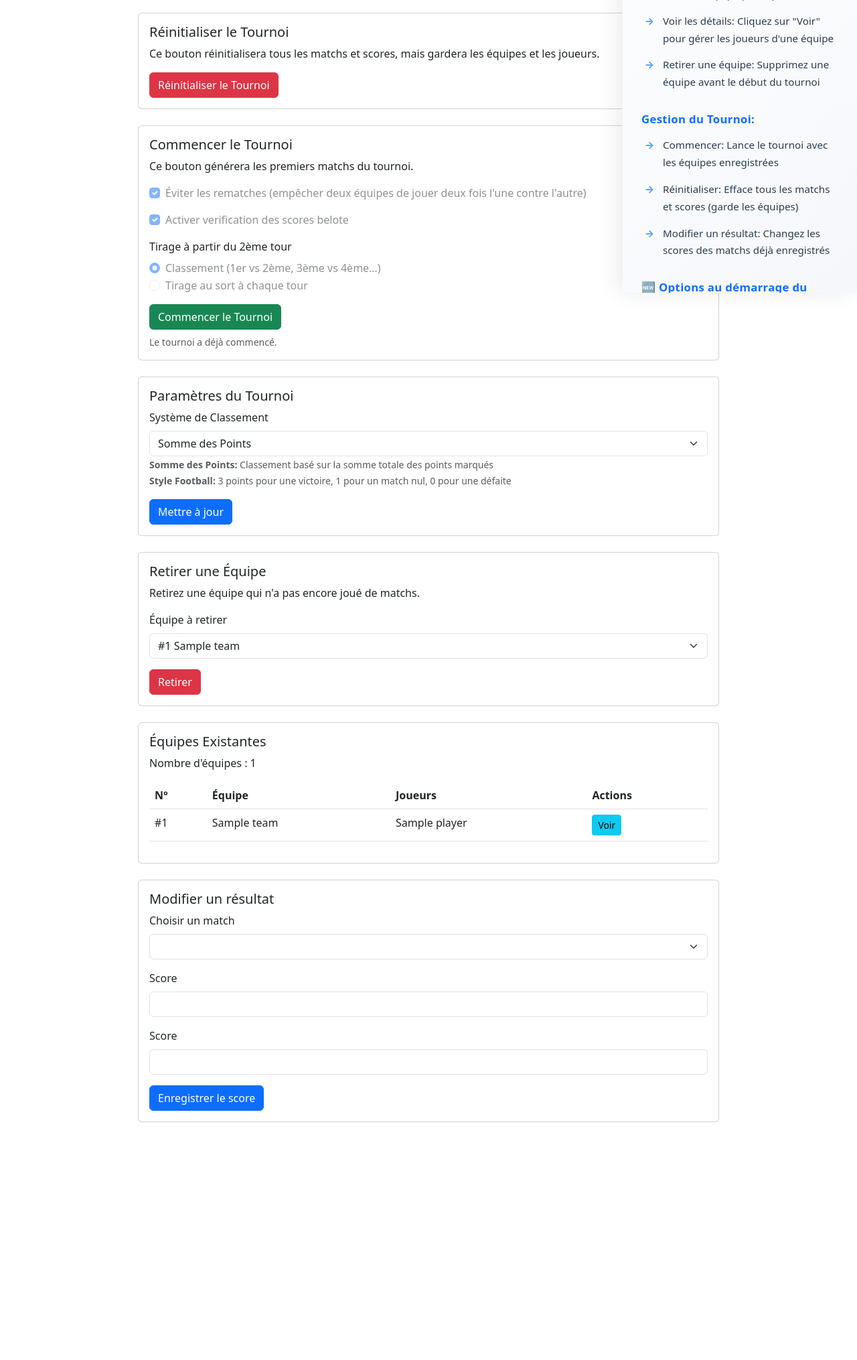
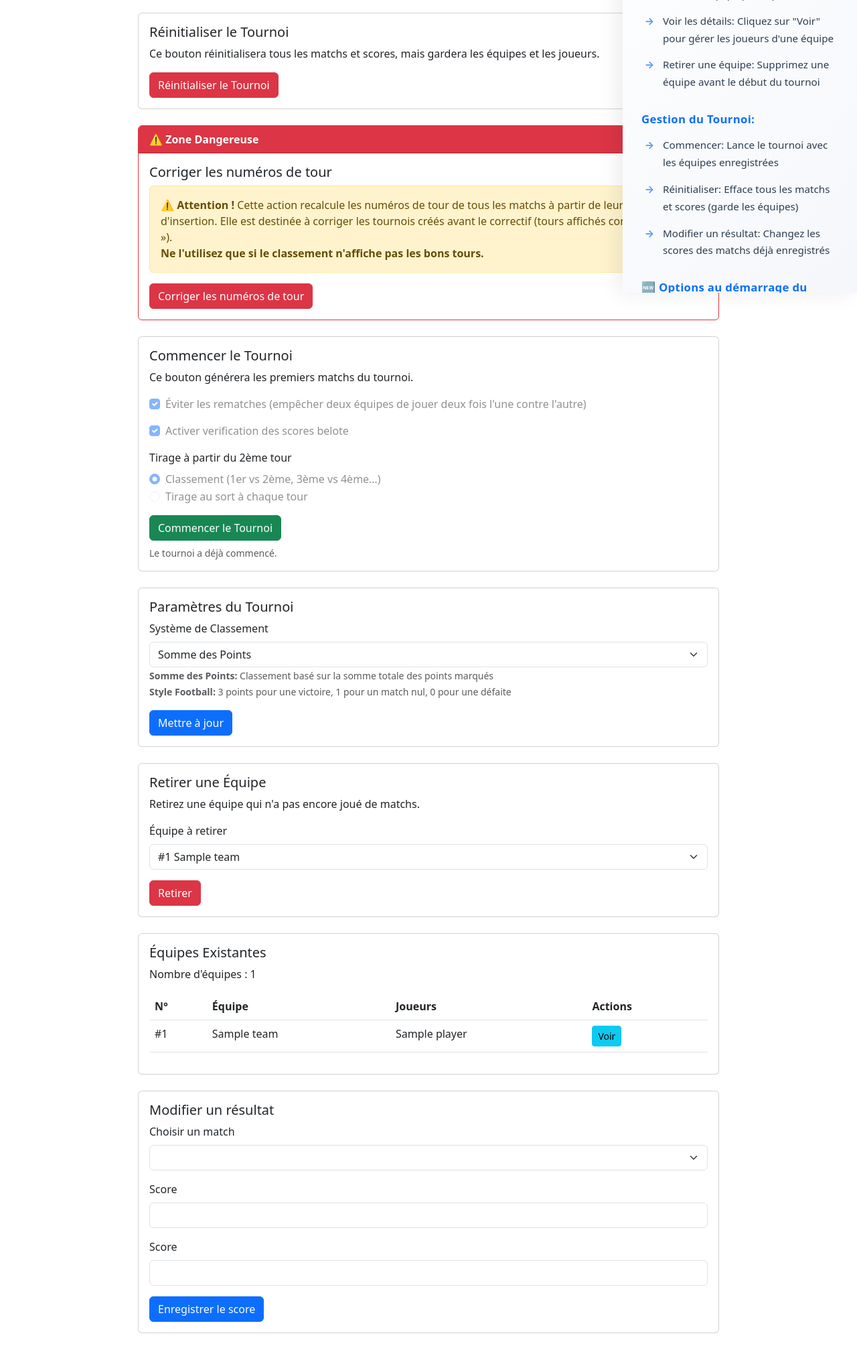
Before and after one commit to littlecrakage/concour-belote-manager, a Flask app: a page that uses templates/admin.html in a window 1280 px wide. Shown: the part 363-2393 px from the top of the page at 67% size. Before the commit the page ends 2038 px from the top, so only its background shows below. Run offline with Flask 3, Linux system fonts and the light colour scheme; a user stored in the database is signed in; tables that the repository leaves empty hold one stand-in row (values such as "Sample post"); lists and menus that the app fills with data are empty; some libraries are stand-ins or nearby versions.

Commit message:
add score fix button

```diff
--- a/app.py
+++ b/app.py
@@ -387,6 +387,29 @@ def admin(slug):
                            matches_not_closed=matches_not_closed,
                            tournament_started=tournament_started)
 
+@app.route('/t/<slug>/fix_round_numbers', methods=['POST'])
+@tournament_admin_required
+def fix_round_numbers_route(slug):
+    tournament = Tournament.query.filter_by(slug=slug).first_or_404()
+    matches_with_zero = Match.query.filter_by(
+        tournament_id=tournament.id, round_number=0
+    ).order_by(Match.id).all()
+
+    if not matches_with_zero:
+        flash("Aucun match avec round_number=0 trouvé.", 'info')
+        return redirect(url_for('admin', slug=slug))
+
+    num_teams = Team.query.filter_by(tournament_id=tournament.id).count()
+    matches_per_round = num_teams // 2
+    for i, match in enumerate(matches_with_zero):
+        match.round_number = (i // matches_per_round) + 1
+
+    db.session.commit()
+    total_rounds = (len(matches_with_zero) + matches_per_round - 1) // matches_per_round
+    flash(f"{len(matches_with_zero)} matchs corrigés sur {total_rounds} tours.", 'success')
+    return redirect(url_for('admin', slug=slug))
+
+
 @app.route('/t/<slug>/update_match_result/<int:match_id>', methods=['POST'])
 @tournament_admin_required
 def update_match_result(slug, match_id):
@@ -545,6 +568,33 @@ def export_html(slug):
                            round_numbers=round_numbers,
                            played_matches=played_matches_sorted)
 
+@app.cli.command("fix_round_numbers")
+def fix_round_numbers():
+    """Reassign round_number=0 matches with correct round numbers (1, 2, 3…)."""
+    tournaments = Tournament.query.all()
+    for tournament in tournaments:
+        matches_with_zero = Match.query.filter_by(
+            tournament_id=tournament.id, round_number=0
+        ).order_by(Match.id).all()
+
+        if not matches_with_zero:
+            print(f"[{tournament.slug}] No round_number=0 matches, skipping.")
+            continue
+
+        num_teams = Team.query.filter_by(tournament_id=tournament.id).count()
+        if num_teams < 2:
+            print(f"[{tournament.slug}] Not enough teams, skipping.")
+            continue
+
+        matches_per_round = num_teams // 2
+        for i, match in enumerate(matches_with_zero):
+            match.round_number = (i // matches_per_round) + 1
+
+        db.session.commit()
+        total_rounds = (len(matches_with_zero) + matches_per_round - 1) // matches_per_round
+        print(f"[{tournament.slug}] Fixed {len(matches_with_zero)} matches → {total_rounds} rounds.")
+
+
 @app.cli.command("cleanup_expired")
 def cleanup_expired():
     """Delete tournaments older than 2 weeks."""
--- a/templates/admin.html
+++ b/templates/admin.html
@@ -29,6 +29,20 @@
                     <p class="card-text">Ce bouton réinitialisera tous les matchs et scores, mais gardera les équipes et les joueurs.</p>
                     <form method="POST">
                         <button type="submit" name="reset_tournament" class="btn btn-danger">Réinitialiser le Tournoi</button>
+                    </form>
+                </div>
+            </div>
+            <div class="card mb-4 border-danger">
+                <div class="card-header bg-danger text-white fw-bold">⚠️ Zone Dangereuse</div>
+                <div class="card-body">
+                    <h5 class="card-title">Corriger les numéros de tour</h5>
+                    <div class="alert alert-warning">
+                        <strong>⚠️ Attention !</strong> Cette action recalcule les numéros de tour de tous les matchs à partir de leur ordre d'insertion.
+                        Elle est destinée à corriger les tournois créés avant le correctif (tours affichés comme « Tour 0 »).
+                        <br><strong>Ne l'utilisez que si le classement n'affiche pas les bons tours.</strong>
+                    </div>
+                    <form method="POST" action="{{ url_for('fix_round_numbers_route', slug=tournament.slug) }}" onsubmit="return confirm('Êtes-vous sûr ? Cette action modifie les numéros de tour de tous les matchs.')">
+                        <button type="submit" class="btn btn-danger">Corriger les numéros de tour</button>
                     </form>
                 </div>
             </div>
```
